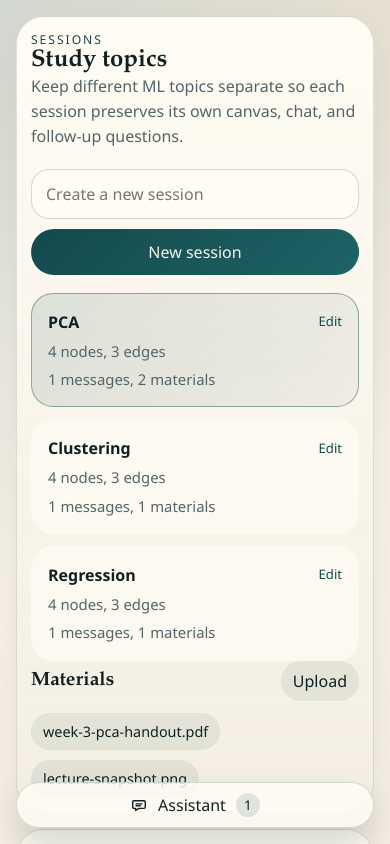
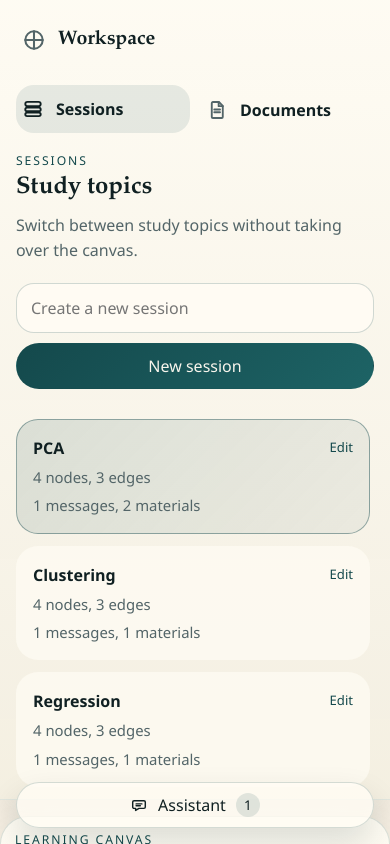
Before and after one commit to erwannd/HCAI-enhanced-prototype, a React (Vite) app: page / in a window 390 px wide. Shown: the top 844 px of the page. Built offline with nearby package versions, Linux system fonts and the light colour scheme.

Commit message:
Updated session sidebar

```diff
--- a/src/App.css
+++ b/src/App.css
@@ -1,18 +1,17 @@
 .workspace {
   min-height: 100svh;
-  padding: 24px;
   box-sizing: border-box;
 }
 
 .workspace__grid {
   display: grid;
-  grid-template-columns: var(--sessions-sidebar-width, 280px) minmax(0, 1fr);
+  grid-template-columns: 320px minmax(0, 1fr);
   gap: 16px;
-  min-height: calc(100svh - 48px);
+  min-height: 100svh;
 }
 
 .workspace__grid--sidebar-closed {
-  grid-template-columns: minmax(0, 1fr);
+  grid-template-columns: 72px minmax(0, 1fr);
 }
 
 .panel {
@@ -28,17 +27,13 @@
   overflow: hidden;
 }
 
-.panel--sessions,
 .panel--assistant {
   padding: 20px;
 }
 
-.panel--sessions {
-  position: relative;
-}
-
 .panel--canvas {
   padding: 18px;
+  min-width: 0;
 }
 
 .panel__section {
@@ -188,38 +183,167 @@
   display: none;
 }
 
-.session-list {
+.workspace-rail {
+  display: flex;
+  flex-direction: column;
+  gap: 18px;
+  padding: 18px 12px;
+  height: 100svh;
+  border: 1px solid rgba(20, 73, 76, 0.12);
+  border-left: none;
+  border-top: none;
+  border-radius: 0;
+  background:
+    linear-gradient(180deg, rgba(255, 252, 244, 0.94), rgba(244, 239, 226, 0.92)),
+    var(--paper);
+  box-shadow: 0 12px 28px rgba(7, 33, 36, 0.06);
+  overflow: visible;
+  width: 100%;
+  transition:
+    padding 180ms ease;
+}
+
+.workspace-rail.is-open {
+  padding-inline: 16px;
+}
+
+.workspace-rail__top {
+  display: flex;
+  align-items: center;
+  gap: 12px;
+}
+
+.workspace-rail__actions {
+  display: flex;
+  flex-direction: column;
+  gap: 10px;
+  width: 100%;
+}
+
+.workspace-rail__content {
   display: flex;
   flex-direction: column;
   gap: 12px;
+  min-height: 0;
+  overflow-y: auto;
+  overscroll-behavior: contain;
+  -webkit-overflow-scrolling: touch;
 }
 
-.sidebar-resizer {
-  position: absolute;
-  top: 18px;
-  right: -11px;
-  width: 18px;
-  height: calc(100% - 36px);
-  cursor: col-resize;
-  touch-action: none;
-  z-index: 4;
+.workspace-rail__content-header h2 {
+  margin-top: 6px;
 }
 
-.sidebar-resizer::before {
-  content: '';
-  position: absolute;
-  inset: 0 7px;
-  border-radius: 999px;
-  background: rgba(20, 73, 76, 0.12);
+.rail-button {
+  width: 100%;
+  min-height: 48px;
+  position: relative;
+  display: inline-flex;
+  align-items: center;
+  justify-content: flex-start;
+  gap: 12px;
+  border: none;
+  border-radius: 18px;
+  background: transparent;
+  color: var(--ink-subtle);
+  cursor: pointer;
   transition:
     background 160ms ease,
+    color 160ms ease,
     transform 160ms ease;
 }
 
-.sidebar-resizer:hover::before,
-.sidebar-resizer.is-active::before {
-  background: rgba(20, 73, 76, 0.28);
-  transform: scaleX(1.15);
+.workspace-rail:not(.is-open) .rail-button::after {
+  content: attr(data-tooltip);
+  position: absolute;
+  left: calc(100% + 12px);
+  top: 50%;
+  transform: translateY(-50%) translateX(-6px);
+  opacity: 0;
+  pointer-events: none;
+  padding: 9px 12px;
+  border-radius: 12px;
+  background: rgba(10, 14, 18, 0.96);
+  color: #fff;
+  font-size: 0.92rem;
+  font-weight: 600;
+  white-space: nowrap;
+  box-shadow: 0 10px 22px rgba(0, 0, 0, 0.22);
+  transition:
+    opacity 140ms ease,
+    transform 140ms ease;
+  z-index: 10;
+}
+
+.workspace-rail:not(.is-open) .rail-button:hover::after,
+.workspace-rail:not(.is-open) .rail-button:focus-visible::after {
+  opacity: 1;
+  transform: translateY(-50%) translateX(0);
+}
+
+.rail-button:hover,
+.rail-button.is-active {
+  background: rgba(20, 73, 76, 0.1);
+  color: var(--ink);
+  transform: translateY(-1px);
+}
+
+.rail-button--logo {
+  min-height: 56px;
+}
+
+.workspace-rail:not(.is-open) .rail-button {
+  width: 48px;
+  height: 48px;
+  min-height: 48px;
+  justify-content: center;
+  padding: 0;
+}
+
+.workspace-rail:not(.is-open) .rail-button--logo {
+  width: 48px;
+}
+
+.rail-button__icon {
+  width: 22px;
+  height: 22px;
+  fill: none;
+  stroke: currentColor;
+  stroke-width: 1.7;
+  stroke-linecap: round;
+  stroke-linejoin: round;
+}
+
+.rail-button__icon--logo {
+  width: 24px;
+  height: 24px;
+}
+
+.rail-button__label {
+  font-size: 1rem;
+  font-weight: 600;
+  color: var(--ink);
+  white-space: nowrap;
+}
+
+.rail-button__label--brand {
+  font-family: var(--serif);
+  font-size: 1.22rem;
+  font-weight: 700;
+}
+
+.session-list,
+.document-list {
+  display: flex;
+  flex-direction: column;
+  gap: 12px;
+  min-height: 0;
+  overflow: auto;
+  padding-right: 4px;
+}
+
+.sidebar-drawer__copy {
+  margin-bottom: 8px;
 }
 
 .session-card {
@@ -264,6 +388,31 @@
   text-transform: capitalize;
   color: var(--accent);
   font-size: 0.82rem;
+}
+
+.document-card {
+  padding: 16px;
+  border-radius: 22px;
+  background: rgba(255, 252, 244, 0.74);
+  border: 1px solid rgba(20, 73, 76, 0.12);
+}
+
+.document-card__title {
+  display: flex;
+  align-items: center;
+  gap: 10px;
+  margin-bottom: 8px;
+}
+
+.document-card__title .rail-button__icon {
+  width: 18px;
+  height: 18px;
+  flex: none;
+}
+
+.document-card p {
+  color: var(--ink-subtle);
+  font-size: 0.92rem;
 }
 
 .chip-list {
@@ -712,13 +861,13 @@
 
 @media (max-width: 1200px) {
   .workspace__grid {
-    grid-template-columns: var(--sessions-sidebar-width, 250px) minmax(0, 1fr);
+    grid-template-columns: 288px minmax(0, 1fr);
   }
 }
 
 @media (max-width: 980px) {
   .workspace {
-    padding: 16px;
+    min-height: auto;
   }
 
   .canvas-header,
@@ -736,19 +885,37 @@
     grid-template-columns: 1fr;
   }
 
-  .panel--sessions,
+  .workspace-rail,
   .panel--assistant,
   .panel--canvas {
     min-height: auto;
   }
 
+  .workspace-rail {
+    padding: 12px 14px;
+    width: auto;
+    height: auto;
+    border-left: none;
+    border-right: none;
+    border-radius: 0;
+  }
+
+  .workspace-rail.is-open {
+    width: auto;
+  }
+
+  .workspace-rail__top,
+  .workspace-rail__actions {
+    width: 100%;
+  }
+
+  .workspace-rail__actions {
+    flex-direction: row;
+  }
+
   .session-list {
     display: grid;
     grid-template-columns: repeat(auto-fit, minmax(180px, 1fr));
-  }
-
-  .sidebar-resizer {
-    display: none;
   }
 
   .canvas-metrics {
@@ -762,7 +929,6 @@
 }
 
 @media (max-width: 640px) {
-  .panel--sessions,
   .panel--assistant,
   .panel--canvas {
     padding: 14px;
--- a/src/App.tsx
+++ b/src/App.tsx
@@ -1,12 +1,10 @@
 import {
   useEffect,
-  useRef,
   useState,
   useTransition,
   type ChangeEvent,
   type FormEvent,
   type KeyboardEvent,
-  type PointerEvent as ReactPointerEvent,
 } from 'react'
 import ReactFlow, {
   Background,
@@ -41,19 +39,35 @@ import type {
 } from './types'
 
 const STORAGE_KEY = 'hcai-enhanced-prototype-state'
-const SESSIONS_SIDEBAR_MIN_WIDTH = 240
-const SESSIONS_SIDEBAR_MAX_WIDTH = 420
+type WorkspaceSidebarView = 'sessions' | 'documents'
 
-function clampSidebarWidth(width: number) {
-  return Math.min(SESSIONS_SIDEBAR_MAX_WIDTH, Math.max(SESSIONS_SIDEBAR_MIN_WIDTH, width))
+function WorkspaceLogoIcon() {
+  return (
+    <svg aria-hidden="true" className="rail-button__icon rail-button__icon--logo" viewBox="0 0 20 20">
+      <circle cx="10" cy="10" r="7.25" />
+      <path d="M10 2.75V17.25" />
+      <path d="M2.75 10H17.25" />
+    </svg>
+  )
 }
 
-function SidebarToggleIcon({ collapsed }: { collapsed: boolean }) {
+function SessionsIcon() {
   return (
-    <svg aria-hidden="true" className="icon-button__icon" viewBox="0 0 20 20">
-      <rect x="2.5" y="3" width="15" height="14" rx="3" />
-      <path d="M7.25 3.75V16.25" />
-      {collapsed ? <path d="M10.5 10H14.25M12.5 8L14.5 10L12.5 12" /> : <path d="M14.25 10H10.5M12.25 8L10.25 10L12.25 12" />}
+    <svg aria-hidden="true" className="rail-button__icon" viewBox="0 0 20 20">
+      <rect x="3" y="3.5" width="14" height="4" rx="2" />
+      <rect x="3" y="8.75" width="14" height="3.25" rx="1.625" />
+      <rect x="3" y="13.25" width="14" height="3.25" rx="1.625" />
+    </svg>
+  )
+}
+
+function DocumentsIcon() {
+  return (
+    <svg aria-hidden="true" className="rail-button__icon" viewBox="0 0 20 20">
+      <path d="M6.25 2.75H11.75L15.25 6.25V16.25C15.25 16.8023 14.8023 17.25 14.25 17.25H6.25C5.69772 17.25 5.25 16.8023 5.25 16.25V3.75C5.25 3.19772 5.69772 2.75 6.25 2.75Z" />
+      <path d="M11.5 2.75V6.5H15.25" />
+      <path d="M7.5 9.5H12.75" />
+      <path d="M7.5 12H12.75" />
     </svg>
   )
 }
@@ -514,12 +528,10 @@ function App() {
   const [sessionDraft, setSessionDraft] = useState('')
   const [selectedNodeId, setSelectedNodeId] = useState<string | null>(null)
   const [selectedEdgeId, setSelectedEdgeId] = useState<string | null>(null)
-  const [isSessionsSidebarOpen, setIsSessionsSidebarOpen] = useState(true)
-  const [sessionsSidebarWidth, setSessionsSidebarWidth] = useState(280)
-  const [isResizingSessionsSidebar, setIsResizingSessionsSidebar] = useState(false)
+  const [isWorkspaceSidebarOpen, setIsWorkspaceSidebarOpen] = useState(true)
+  const [workspaceSidebarView, setWorkspaceSidebarView] = useState<WorkspaceSidebarView>('sessions')
   const [isAssistantOpen, setIsAssistantOpen] = useState(false)
   const [, startTransition] = useTransition()
-  const sessionsSidebarResizeRef = useRef<{ startX: number; startWidth: number } | null>(null)
 
   const activeSession = sessions.find((session) => session.id === activeSessionId) ?? sessions[0]
   const selectedNode =
@@ -530,43 +542,6 @@ function App() {
   useEffect(() => {
     window.localStorage.setItem(STORAGE_KEY, JSON.stringify({ sessions, activeSessionId }))
   }, [sessions, activeSessionId])
-
-  useEffect(() => {
-    if (!isResizingSessionsSidebar) {
-      return
-    }
-
-    function handlePointerMove(event: PointerEvent) {
-      const resizeSession = sessionsSidebarResizeRef.current
-
-      if (!resizeSession) {
-        return
-      }
-
-      const nextWidth = clampSidebarWidth(
-        resizeSession.startWidth + (event.clientX - resizeSession.startX),
-      )
-
-      setSessionsSidebarWidth(nextWidth)
-    }
-
-    function handlePointerUp() {
-      sessionsSidebarResizeRef.current = null
-      setIsResizingSessionsSidebar(false)
-      document.body.style.cursor = ''
-      document.body.style.userSelect = ''
-    }
-
-    window.addEventListener('pointermove', handlePointerMove)
-    window.addEventListener('pointerup', handlePointerUp)
-
-    return () => {
-      window.removeEventListener('pointermove', handlePointerMove)
-      window.removeEventListener('pointerup', handlePointerUp)
-      document.body.style.cursor = ''
-      document.body.style.userSelect = ''
-    }
-  }, [isResizingSessionsSidebar])
 
   function updateSession(sessionId: string, updater: (session: StudySession) => StudySession) {
     setSessions((currentSessions) =>
@@ -600,25 +575,22 @@ function App() {
     })
   }
 
-  function handleToggleSessionsSidebar() {
-    setIsSessionsSidebarOpen((currentValue) => !currentValue)
+  function handleWorkspaceSidebarAction(nextView: WorkspaceSidebarView) {
+    if (isWorkspaceSidebarOpen && workspaceSidebarView === nextView) {
+      setIsWorkspaceSidebarOpen(false)
+      return
+    }
+
+    setWorkspaceSidebarView(nextView)
+    setIsWorkspaceSidebarOpen(true)
+  }
+
+  function handleToggleWorkspaceSidebar() {
+    setIsWorkspaceSidebarOpen((currentValue) => !currentValue)
   }
 
   function handleToggleAssistant() {
     setIsAssistantOpen((currentValue) => !currentValue)
-  }
-
-  function handleSessionsSidebarResizeStart(event: ReactPointerEvent<HTMLDivElement>) {
-    event.preventDefault()
-
-    sessionsSidebarResizeRef.current = {
-      startX: event.clientX,
-      startWidth: sessionsSidebarWidth,
-    }
-
-    setIsResizingSessionsSidebar(true)
-    document.body.style.cursor = 'col-resize'
-    document.body.style.userSelect = 'none'
   }
 
   function handleToggleMode(nextMode: CanvasMode) {
@@ -866,20 +838,58 @@ function App() {
   return (
     <ReactFlowProvider>
       <div className="workspace">
-        <div
-          className={`workspace__grid ${!isSessionsSidebarOpen ? 'workspace__grid--sidebar-closed' : ''}`}
-          style={{ '--sessions-sidebar-width': `${sessionsSidebarWidth}px` } as React.CSSProperties}
+        <div className={`workspace__grid ${!isWorkspaceSidebarOpen ? 'workspace__grid--sidebar-closed' : ''}`}>
+          <aside className={`workspace-rail ${isWorkspaceSidebarOpen ? 'is-open' : ''}`}>
+            <div className="workspace-rail__top">
+              <button
+                className="rail-button rail-button--logo"
+                type="button"
+                aria-label={isWorkspaceSidebarOpen ? 'Close sidebar' : 'Open sidebar'}
+                data-tooltip={isWorkspaceSidebarOpen ? 'Close sidebar' : 'Open sidebar'}
+                onClick={handleToggleWorkspaceSidebar}
               >
-          {isSessionsSidebarOpen ? (
-            <aside className="panel panel--sessions">
-              <div className="panel__section">
-                <p className="eyebrow">Sessions</p>
-                <h2>Study topics</h2>
-                <p className="panel__copy">
-                  Keep different ML topics separate so each session preserves its own canvas, chat,
-                  and follow-up questions.
+                <WorkspaceLogoIcon />
+                {isWorkspaceSidebarOpen ? <span className="rail-button__label rail-button__label--brand">Workspace</span> : null}
+              </button>
+            </div>
+
+            <div className="workspace-rail__actions">
+              <button
+                aria-label="Show sessions"
+                data-tooltip="Sessions"
+                className={`rail-button rail-button--nav ${isWorkspaceSidebarOpen && workspaceSidebarView === 'sessions' ? 'is-active' : ''}`}
+                type="button"
+                onClick={() => handleWorkspaceSidebarAction('sessions')}
+              >
+                <SessionsIcon />
+                {isWorkspaceSidebarOpen ? <span className="rail-button__label">Sessions</span> : null}
+              </button>
+              <button
+                aria-label="Show uploaded documents"
+                data-tooltip="Documents"
+                className={`rail-button rail-button--nav ${isWorkspaceSidebarOpen && workspaceSidebarView === 'documents' ? 'is-active' : ''}`}
+                type="button"
+                onClick={() => handleWorkspaceSidebarAction('documents')}
+              >
+                <DocumentsIcon />
+                {isWorkspaceSidebarOpen ? <span className="rail-button__label">Documents</span> : null}
+              </button>
+            </div>
+
+            {isWorkspaceSidebarOpen ? (
+              <div className="workspace-rail__content">
+                <div className="workspace-rail__content-header">
+                  <p className="eyebrow">
+                    {workspaceSidebarView === 'sessions' ? 'Sessions' : 'Uploaded Documents'}
                   </p>
+                  <h2>{workspaceSidebarView === 'sessions' ? 'Study topics' : activeSession.title}</h2>
                 </div>
+
+                {workspaceSidebarView === 'sessions' ? (
+                  <>
+                    <p className="panel__copy sidebar-drawer__copy">
+                      Switch between study topics without taking over the canvas.
+                    </p>
 
                     <form className="session-form" onSubmit={handleCreateSession}>
                       <input
@@ -918,8 +928,9 @@ function App() {
                         )
                       })}
                     </div>
-
-              <div className="panel__section panel__section--documents">
+                  </>
+                ) : (
+                  <>
                     <div className="panel__heading-row">
                       <h3>Materials</h3>
                       <label className="upload-button">
@@ -928,24 +939,32 @@ function App() {
                       </label>
                     </div>
 
-                <div className="chip-list">
+                    <p className="panel__copy sidebar-drawer__copy">
+                      Uploaded references stay here so the session list stays compact.
+                    </p>
+
+                    <div className="document-list">
                       {activeSession.uploadedDocuments.map((documentName) => (
-                    <span className="chip" key={documentName}>
-                      {documentName}
-                    </span>
+                        <article className="document-card" key={documentName}>
+                          <div className="document-card__title">
+                            <DocumentsIcon />
+                            <strong>{documentName}</strong>
+                          </div>
+                          <p>Attached to {activeSession.title}</p>
+                        </article>
                       ))}
+
+                      {!activeSession.uploadedDocuments.length ? (
+                        <p className="panel__copy">
+                          No uploaded materials yet. Add lecture notes, screenshots, or handouts here.
+                        </p>
+                      ) : null}
                     </div>
+                  </>
+                )}
               </div>
-
-              <div
-                aria-label="Resize sessions sidebar"
-                aria-orientation="vertical"
-                className={`sidebar-resizer ${isResizingSessionsSidebar ? 'is-active' : ''}`}
-                onPointerDown={handleSessionsSidebarResizeStart}
-                role="separator"
-              />
+            ) : null}
           </aside>
-          ) : null}
 
           <main className="panel panel--canvas">
             <div className="canvas-header">
@@ -955,15 +974,6 @@ function App() {
               </div>
 
               <div className="canvas-header__actions">
-                <button
-                  aria-label={isSessionsSidebarOpen ? 'Hide sessions sidebar' : 'Show sessions sidebar'}
-                  className="action-button icon-button"
-                  type="button"
-                  onClick={handleToggleSessionsSidebar}
-                >
-                  <SidebarToggleIcon collapsed={!isSessionsSidebarOpen} />
-                  <span>{isSessionsSidebarOpen ? 'Hide sessions' : 'Show sessions'}</span>
-                </button>
                 <div className="mode-toggle">
                   <button
                     className={activeSession.canvas.mode === 'view' ? 'is-active' : ''}
```
Lines whose indentation alone changed are shown as unchanged.
